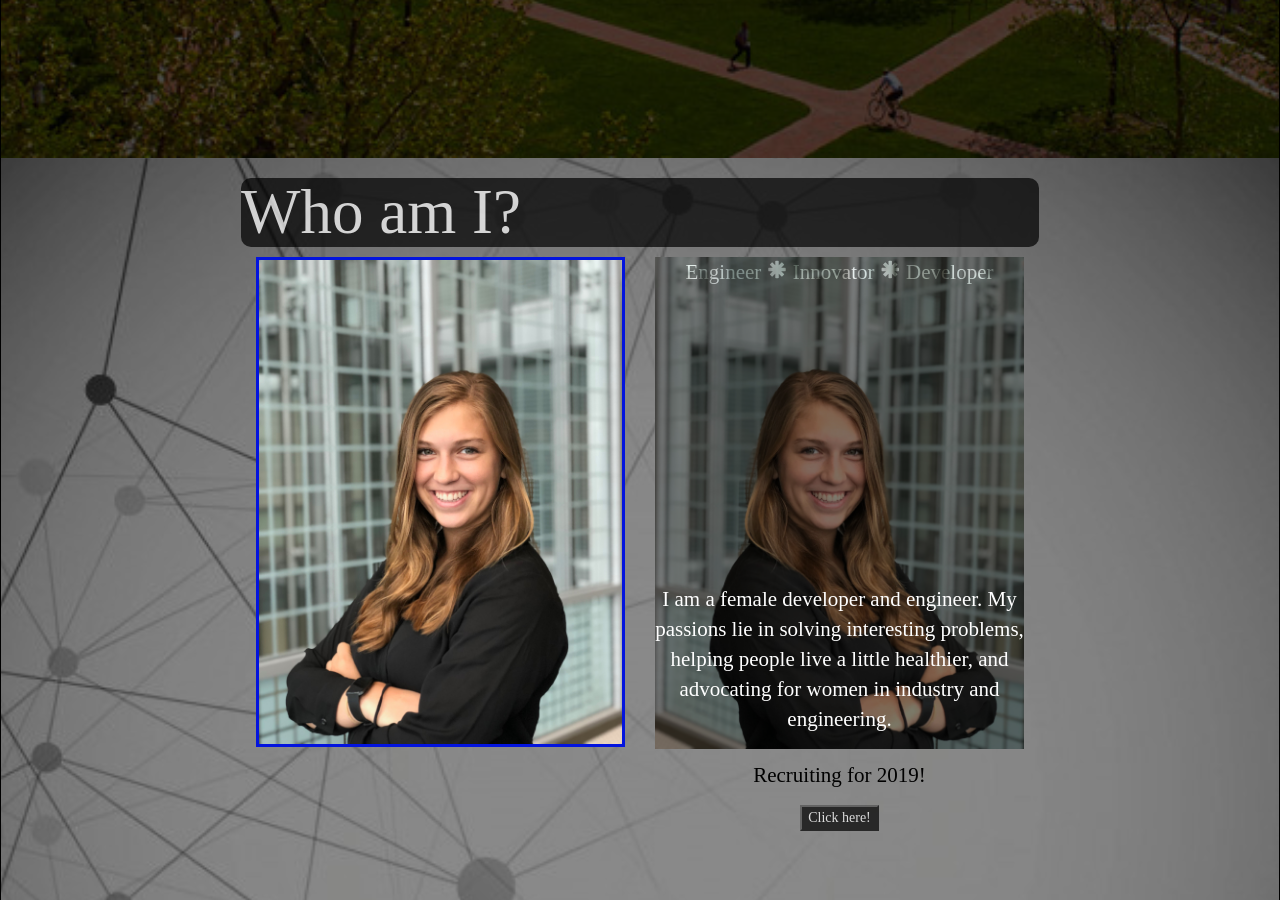
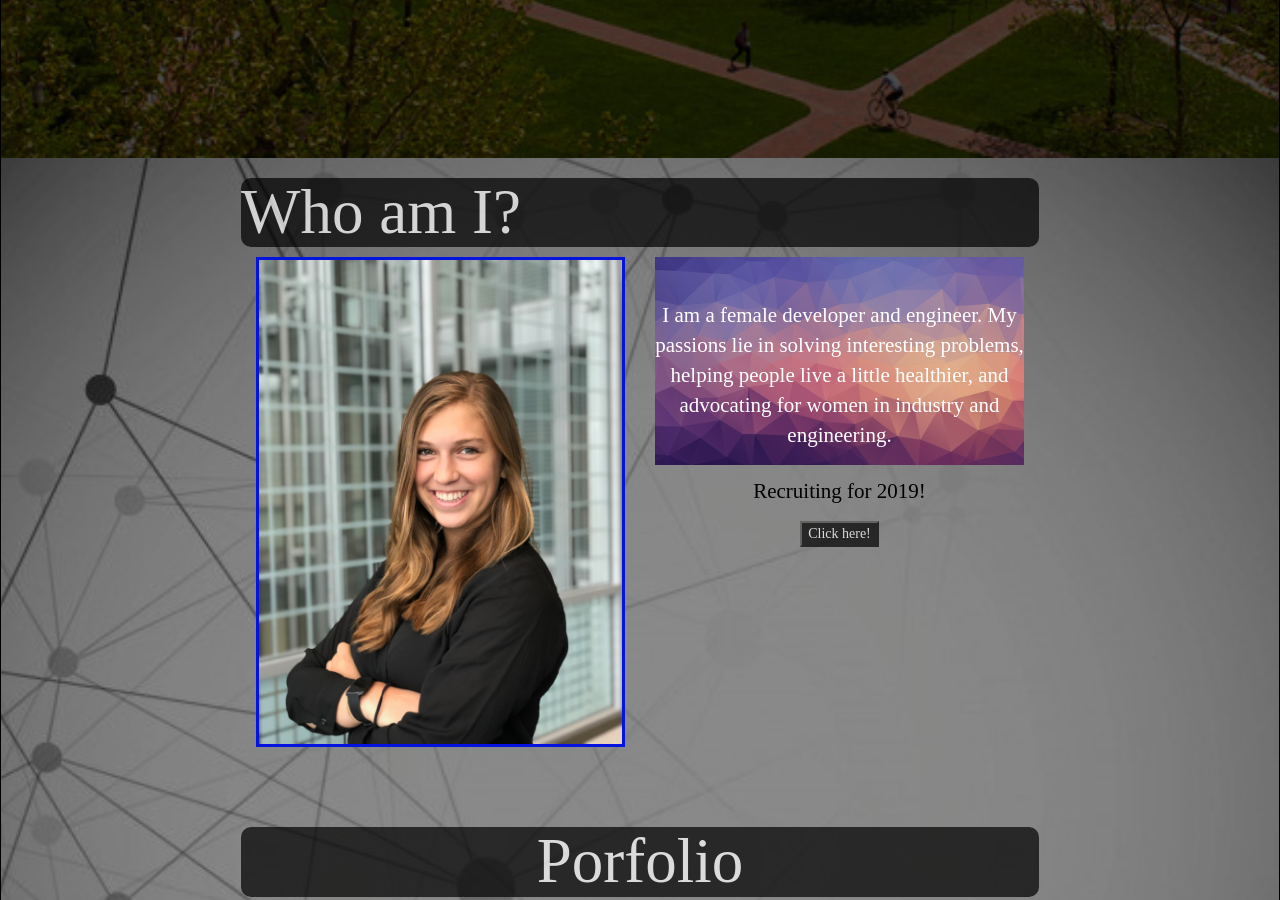
Before and after one commit to pfrank7/pfrank7.github.io, a Jekyll site: the page built from index.html, in a window 1280 px wide and 900 px high, scrolled down 793 px. Built offline with Jekyll 4.4.1, drawn with Linux system fonts in a browser that asks for light colours; nearby versions of some CDN libraries.

Commit message:
Update index.html

```diff
--- a/index.html
+++ b/index.html
@@ -29,10 +29,8 @@ title: Paige Frank
 				</div>
 				<div class = "col-sm-6 text-center">
 					<div class = "me-cont">
-						<img src = "../photos/IMG_0413.jpg" alt = "me" class = "me-image">
+						<img src = "background.png" alt = "me" class = "me-image">
 						<div class = "me-overlay text-center">
-							<p class = "me-back"> Engineer <span class="glyphicon glyphicon-asterisk"></span> Innovator <span class="glyphicon glyphicon-asterisk"></span>
-								Developer </p>
 							<p class = "me-text"> I am a female developer and engineer. My passions lie in solving interesting problems, helping people live a little healthier,
 							and advocating for women in industry and engineering. </p>
 						</div>
```
